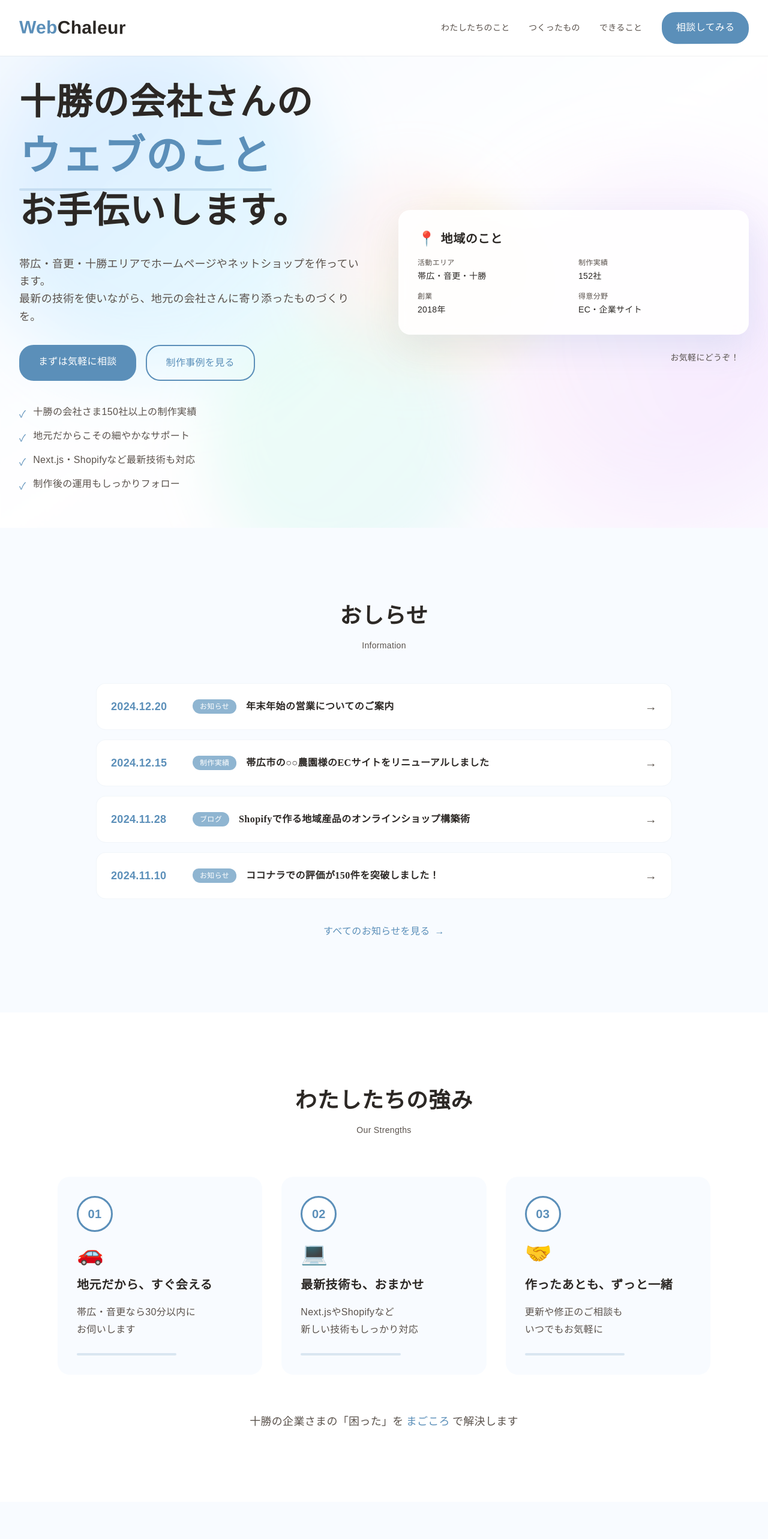
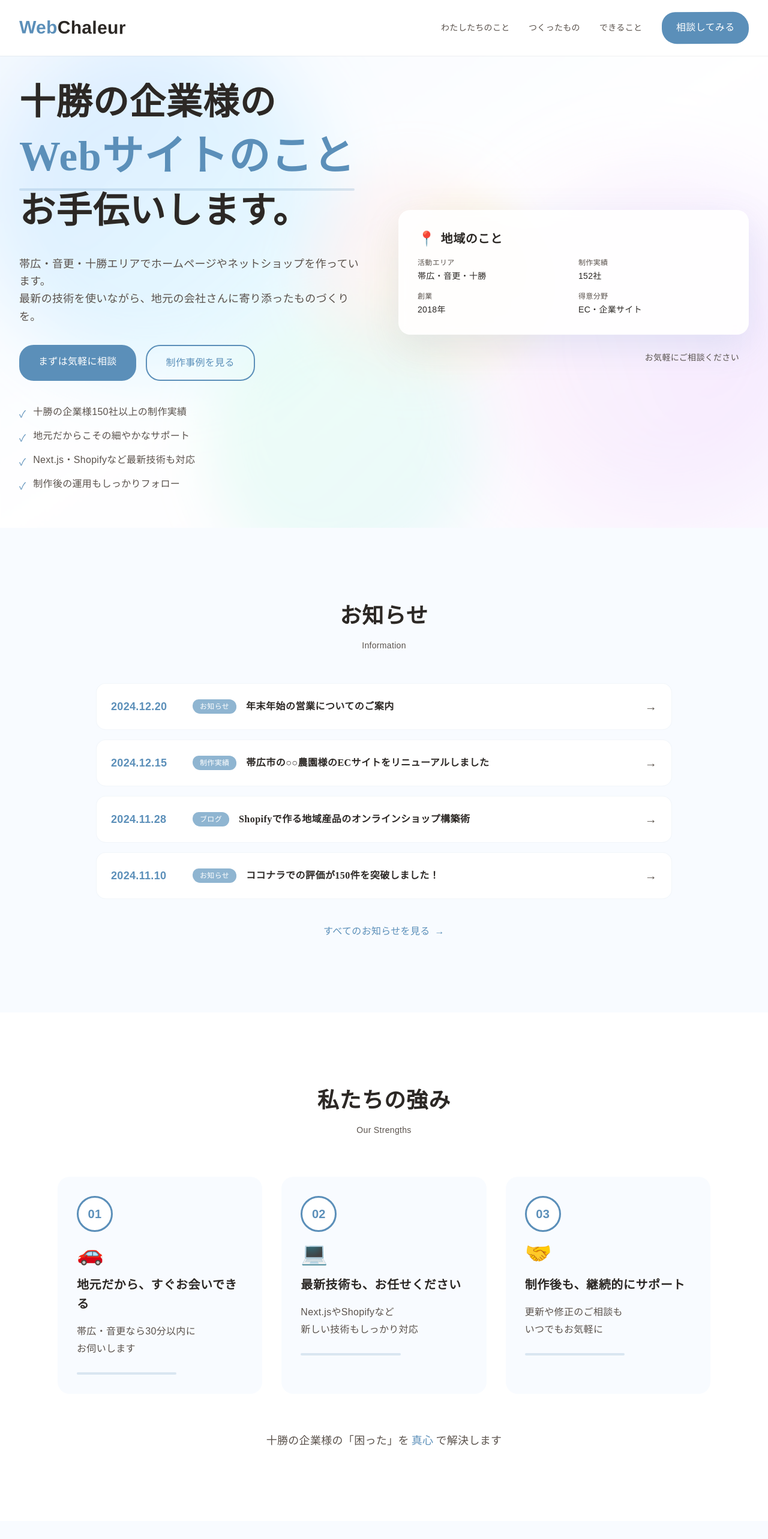
Before and after one commit to ryoma-abe/webchaleur.com, a Next.js app: page / in a window 1280 px wide. Shown: the top 2566 px of the page at 60% size. Built offline with nearby package versions, Linux system fonts and the light colour scheme; a web font is replaced by a local one.

Commit message:
言葉遣いのルールを見直し、ひらがなと漢字の適切なバランスを強調しました。また、各セクションのタイトルやテキストをより丁寧で親しみやすい表現に修正しました。

```diff
--- a/src/components/sections/Blog.tsx
+++ b/src/components/sections/Blog.tsx
@@ -78,7 +78,7 @@ export default function Blog() {
           <h2
             className="text-3xl md:text-4xl font-[var(--font-handwritten)] font-bold text-[#2c2825] mb-2"
           >
-            ぎじゅつブログ
+            技術ブログ
           </h2>
           <span
             className="text-sm text-[var(--text-gray)] inline-block"
--- a/src/components/sections/Contact.tsx
+++ b/src/components/sections/Contact.tsx
@@ -81,7 +81,7 @@ export default function Contact() {
           <p className="text-[var(--text-gray)] max-w-2xl mx-auto">
             まずはお気軽にご相談ください。
             <br />
-            どんな小さなことでも、親身になってお答えします。
+            どんな小さなことでも、親身に対応いたします。
           </p>
         </div>
 
--- a/src/components/sections/FAQ.tsx
+++ b/src/components/sections/FAQ.tsx
@@ -41,8 +41,8 @@ export default function FAQ() {
   const faqItems: FAQItem[] = [
     {
       id: 1,
-      question: '料金はどのくらいですか？',
-      answer: 'サイトの規模によりますが、30万円〜承っております。\nシンプルな会社紹介サイトは30万円〜、ECサイトは50万円〜、大規模なシステム開発は100万円〜が目安です。\nまずはお気軽にご相談ください。無料でお見積もりいたします。',
+      question: '料金はどの程度ですか？',
+      answer: 'サイトの規模によりますが、30万円から承っております。\nシンプルな企業サイトは30万円から、ECサイトは50万円から、大規模なシステム開発は100万円からが目安です。\nまずはお気軽にご相談ください。無料でお見積もりいたします。',
     },
     {
       id: 2,
@@ -57,7 +57,7 @@ export default function FAQ() {
     {
       id: 4,
       question: '制作後の更新や修正はお願いできますか？',
-      answer: 'もちろん対応いたします！\n月額保守契約（月1万円〜）をいただければ、定期的な更新や軽微な修正を承ります。\nスポット対応も可能ですので、お気軽にご相談ください。',
+      answer: 'もちろん対応いたします。\n月額保守契約（月額1万円から）をご利用いただければ、定期的な更新や軽微な修正を承ります。\nスポット対応も可能ですので、お気軽にご相談ください。',
     },
     {
       id: 5,
--- a/src/components/sections/Hero.tsx
+++ b/src/components/sections/Hero.tsx
@@ -65,7 +65,7 @@ export default function Hero() {
               }}
             >
               <span className="inline-block">
-                十勝の会社さんの
+                十勝の企業様の
               </span>
               <br />
               <span
@@ -74,7 +74,7 @@ export default function Hero() {
                   fontSize: '1.15em'
                 }}
               >
-                ウェブのこと
+                Webサイトのこと
                 <span
                   className="absolute -bottom-2 left-0 w-full h-1 bg-[#5b8fb9] opacity-20"
                   style={{
@@ -134,7 +134,7 @@ export default function Hero() {
             >
               <div className="hidden sm:block space-y-3">
                 {[
-                  '十勝の会社さま150社以上の制作実績',
+                  '十勝の企業様150社以上の制作実績',
                   '地元だからこその細やかなサポート',
                   'Next.js・Shopifyなど最新技術も対応',
                   '制作後の運用もしっかりフォロー'
@@ -200,7 +200,7 @@ export default function Hero() {
               {/* お気軽にどうぞ！テキスト */}
               <div className="text-right mr-4">
                 <span className="text-[#5a524c] text-sm">
-                  お気軽にどうぞ！
+                  お気軽にご相談ください
                 </span>
               </div>
             </div>
--- a/src/components/sections/Information.tsx
+++ b/src/components/sections/Information.tsx
@@ -73,7 +73,7 @@ export default function Information() {
           <h2
             className="text-3xl md:text-4xl font-[var(--font-handwritten)] font-bold text-[#2c2825] mb-2"
           >
-            おしらせ
+            お知らせ
           </h2>
           <span
             className="text-sm text-[var(--text-gray)] inline-block"
--- a/src/components/sections/Strengths.tsx
+++ b/src/components/sections/Strengths.tsx
@@ -35,21 +35,21 @@ export default function Strengths() {
     {
       id: 1,
       number: '01',
-      title: '地元だから、すぐ会える',
+      title: '地元だから、すぐお会いできる',
       description: '帯広・音更なら30分以内に\nお伺いします',
       icon: '🚗',
     },
     {
       id: 2,
       number: '02',
-      title: '最新技術も、おまかせ',
+      title: '最新技術も、お任せください',
       description: 'Next.jsやShopifyなど\n新しい技術もしっかり対応',
       icon: '💻',
     },
     {
       id: 3,
       number: '03',
-      title: '作ったあとも、ずっと一緒',
+      title: '制作後も、継続的にサポート',
       description: '更新や修正のご相談も\nいつでもお気軽に',
       icon: '🤝',
     },
@@ -70,7 +70,7 @@ export default function Strengths() {
           <h2
             className="text-3xl md:text-4xl font-[var(--font-handwritten)] font-bold text-[#2c2825] mb-2"
           >
-            わたしたちの強み
+            私たちの強み
           </h2>
           <span
             className="text-sm text-[var(--text-gray)] inline-block"
@@ -159,8 +159,8 @@ export default function Strengths() {
           <p
             className="text-[var(--text-gray)] text-lg"
           >
-            十勝の企業さまの「困った」を
-            <span className="text-[var(--main-blue)] font-medium mx-1">まごころ</span>
+            十勝の企業様の「困った」を
+            <span className="text-[var(--main-blue)] font-medium mx-1">真心</span>
             で解決します
           </p>
         </div>
--- a/src/components/sections/Voice.tsx
+++ b/src/components/sections/Voice.tsx
@@ -66,7 +66,7 @@ export default function Voice() {
           <h2
             className="text-3xl md:text-4xl font-[var(--font-handwritten)] font-bold text-[#2c2825] mb-2"
           >
-            お客様の声がたくさん！
+            お客様の声
           </h2>
           <p
             className="text-lg text-[var(--text-gray)]"
@@ -100,7 +100,7 @@ export default function Voice() {
 
             <div className="flex-1 max-w-md">
               <p className="text-[var(--text-dark)] mb-4">
-                ココナラでも多くのお客様から高評価をいただいています！
+                ココナラでも多くのお客様から高評価をいただいております
               </p>
               <a
                 href="https://coconala.com/users/webchaleur"
--- a/src/components/sections/Works.tsx
+++ b/src/components/sections/Works.tsx
@@ -84,7 +84,7 @@ export default function Works() {
           <h2
             className="text-3xl md:text-4xl font-[var(--font-handwritten)] font-bold text-[#2c2825] mb-2"
           >
-            つくったもの
+            制作実績
           </h2>
           <span
             className="text-sm text-[var(--text-gray)] inline-block"
```
Also changed, not shown: 1 other file (tests, documents, lock files or other folders).
